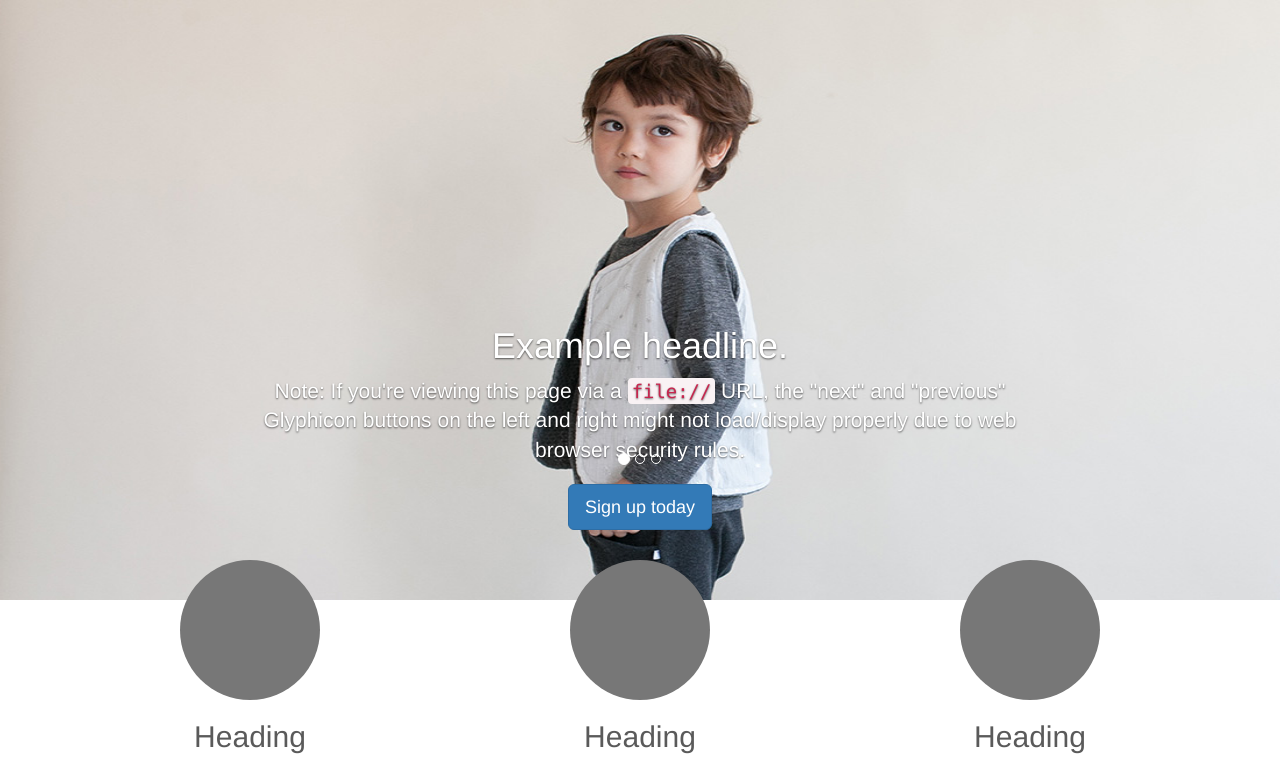
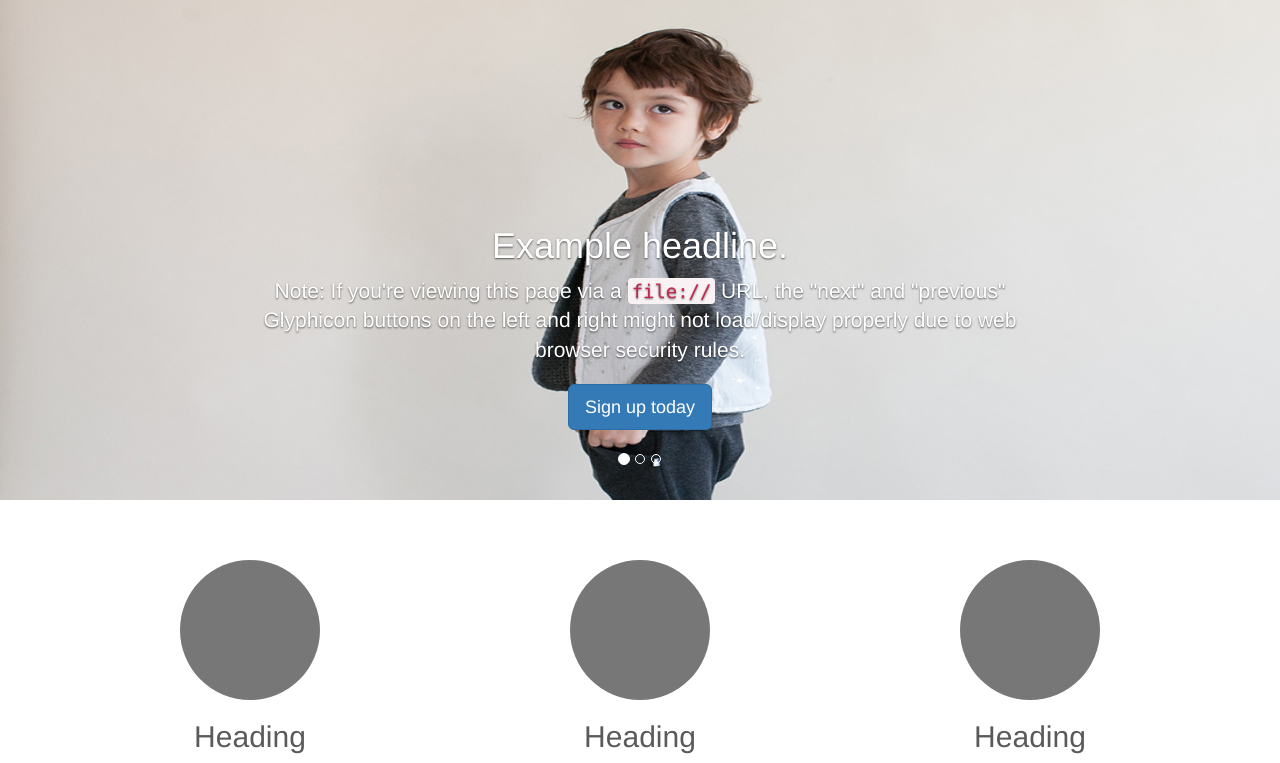
Before and after one commit to irmahariawang/irmahariawang.github.io, a PHP site: page / in a window 1280 px wide. Shown: the top 763 px of the page. Run offline with PHP 8.4, Linux system fonts and the light colour scheme.

Commit message:
update carousel.css

```diff
--- a/carousel.css
+++ b/carousel.css
@@ -49,7 +49,7 @@ body {
 
 /* Declare heights because of positioning of img element */
 .carousel .item {
-  height: 600px;
+  height: 500px;
   background-color: #777;
 }
 .carousel-inner > .item > img {
@@ -57,7 +57,7 @@ body {
   top: 0;
   left: 0;
   min-width: 100%;
-  height: 600px;
+  height: 500px;
 }
 /*.carousel-inner > .item > img,
 .carousel-inner > .item > a > img {
```
